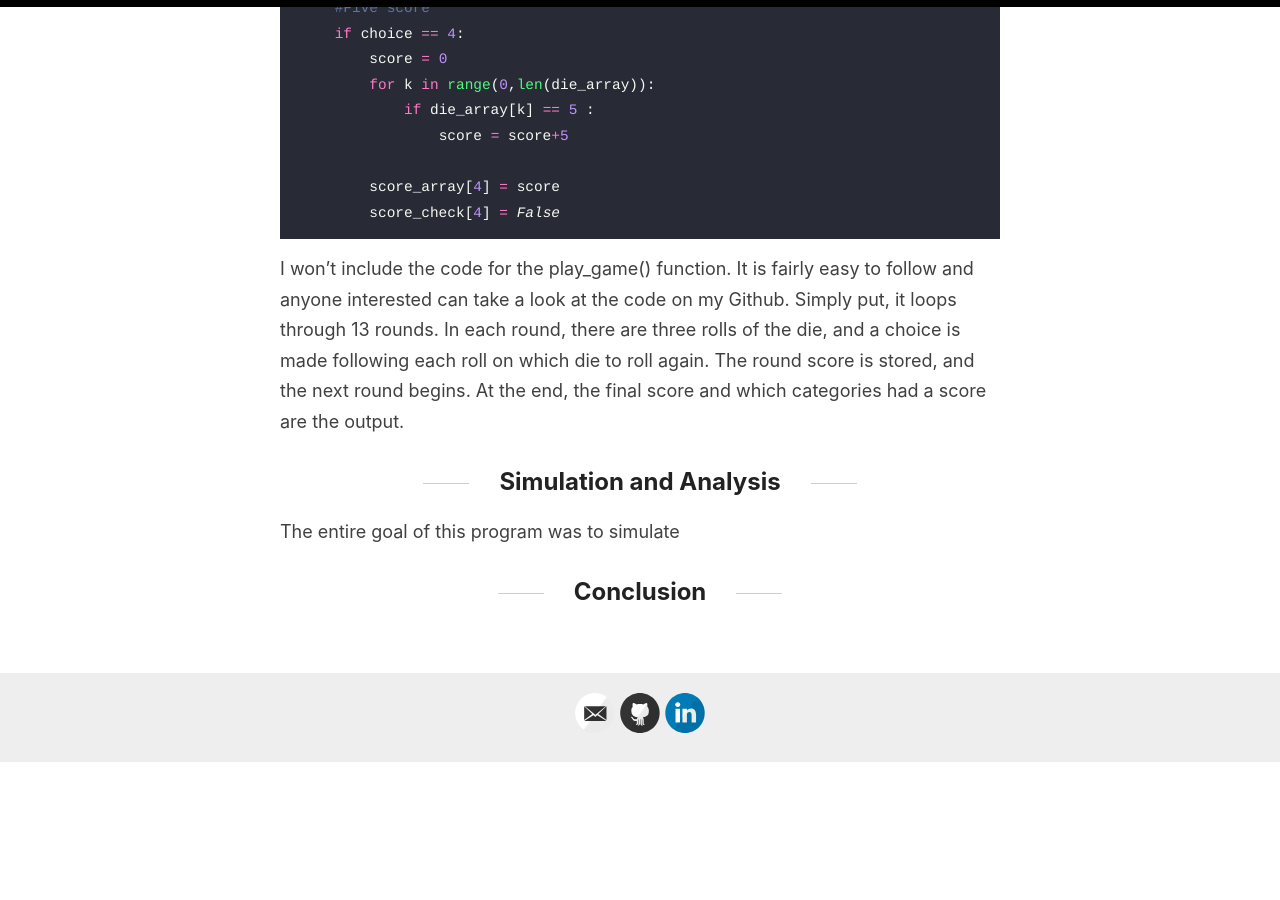
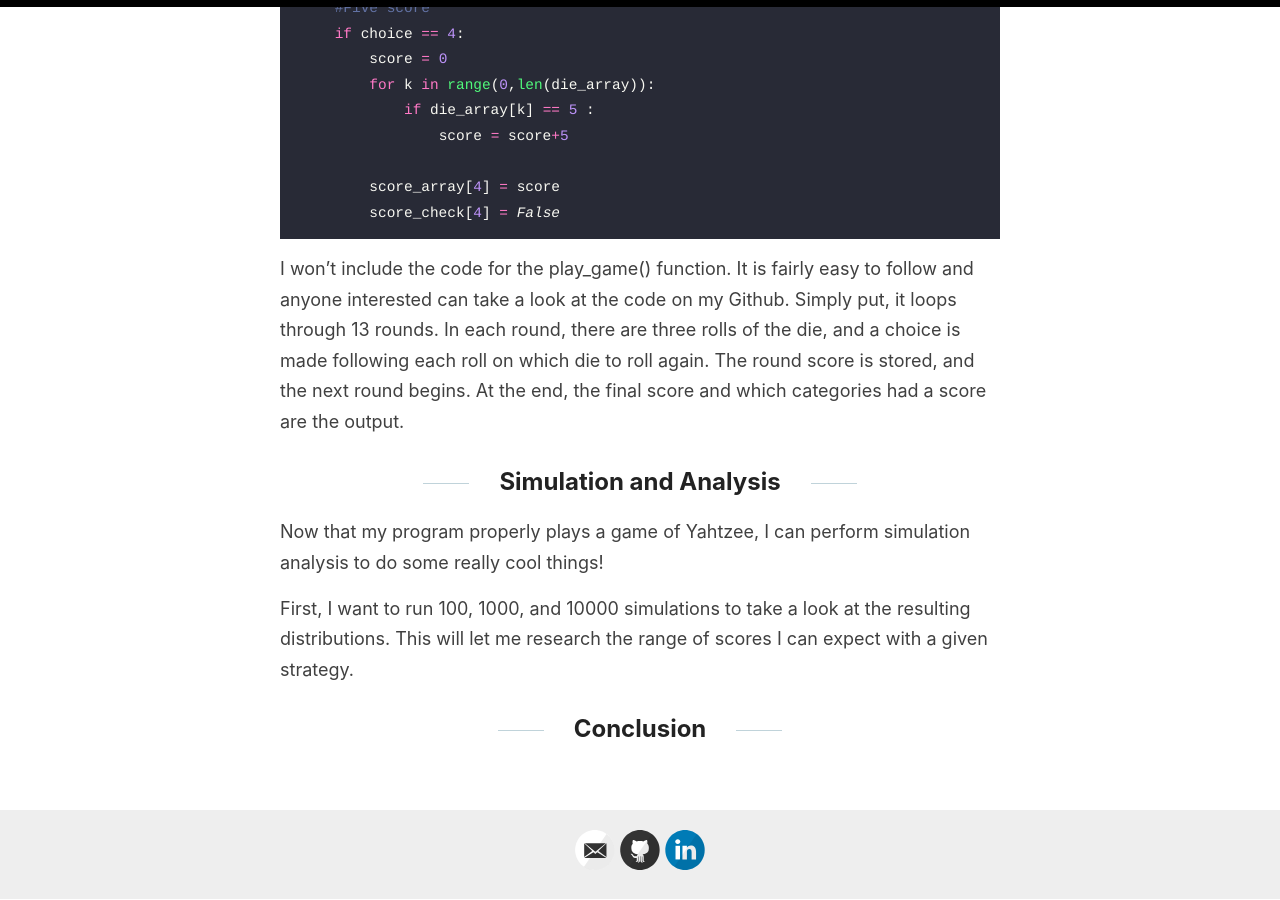
Before and after one commit to Murrkeys/Murrkeys.github.io, a Jekyll site: the page built from _posts/2020-7-8-Yahtzee-Simulation.md, in a window 1280 px wide and 900 px high, scrolled down 2511 px. Built offline with Jekyll 4.4.1, drawn with Linux system fonts in a browser that asks for light colours; before the commit the page ends 3273 px from its top, so only the background shows below that.

Commit message:
Update 2020-7-8-Yahtzee-Simulation.md

```diff
--- a/_posts/2020-7-8-Yahtzee-Simulation.md
+++ b/_posts/2020-7-8-Yahtzee-Simulation.md
@@ -66,7 +66,11 @@ I won't include the code for the play_game() function. It is fairly easy to foll
 
 ## Simulation and Analysis
 
-The entire goal of this program was to simulate
+Now that my program properly plays a game of Yahtzee, I can perform simulation analysis to do some really cool things!
+
+First, I want to run 100, 1000, and 10000 simulations to take a look at the resulting distributions.  This will let me research the range of scores I can expect with a given strategy.
+
+
 
 
 
```
